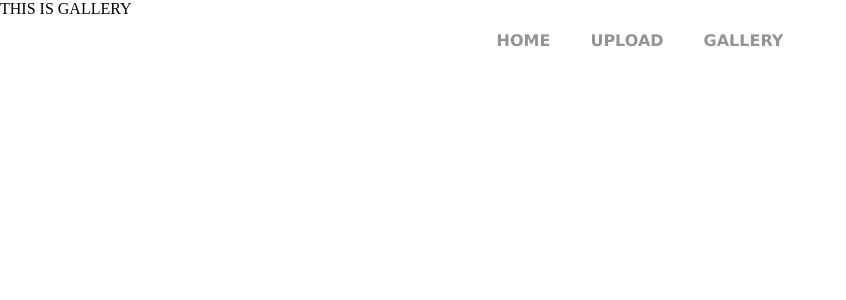
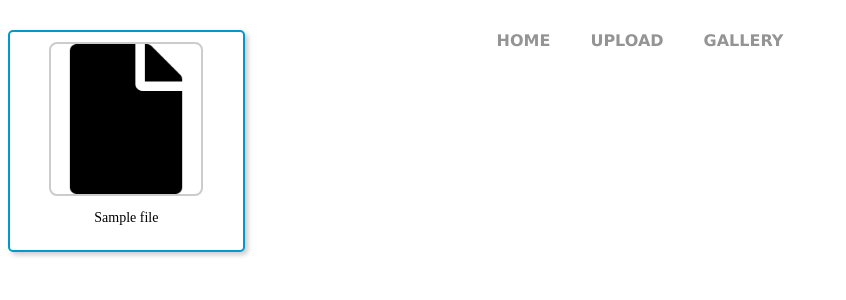
Before and after one commit to AalbatrossGuy/Glut, a Flask app: template templates/gallery.html in a window 1280 px wide. Shown: the top 300 px of the page, without its empty margins (0-846 px from the left). Run offline with Flask 3, Linux system fonts and the light colour scheme; the template is opened without the code that fills it: most values are stand-ins (such as "Sample title", 1, 10 or a date in 2020).

Commit message:
Added Gallery view system

```diff
--- a/templates/gallery.html
+++ b/templates/gallery.html
@@ -4,7 +4,7 @@
     <meta charset="UTF-8">
     <meta name="viewport" content="width=device-width, initial-scale=1">
     <title>GALLERY</title>
-    <link href="../static/css/style.css" rel="stylesheet">
+    <link href="../static/css/gallery.css" rel="stylesheet">
   </head>
   <nav>
   <a href="/">HOME</a>
@@ -13,6 +13,19 @@
   <div id="indicator"></div>
 </nav>
   <body>
-    THIS IS GALLERY
+    <div class="file-grid">
+        {% for file in files %}
+            <div class="file-card">
+                {% if file.ext in ['png', 'jpg', 'jpeg', 'gif'] %}
+                    <img src="{{ file.path }}" alt="{{ file.name }}">
+                {% else %}
+                    <img src="{{ url_for('static', filename='icons/icon.png') }}" alt="File icon">
+                {% endif %}
+                <p>{{ file.name }}</p>
+            </div>
+        {% else %}
+            <p>No files found.</p>
+        {% endfor %}
+    </div>
   </body>
 </html>
```
